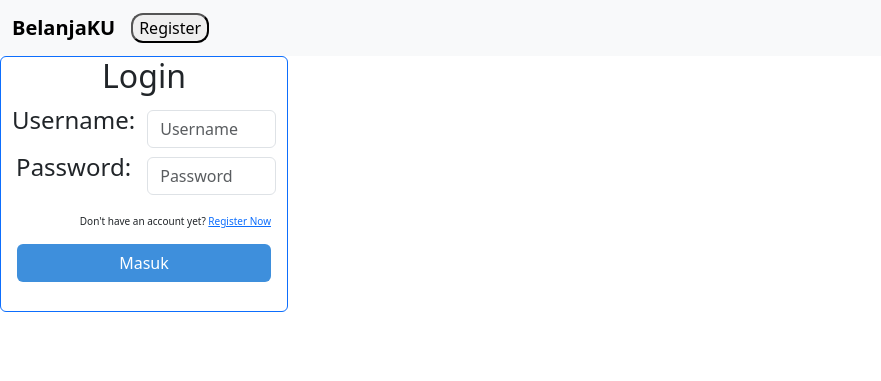
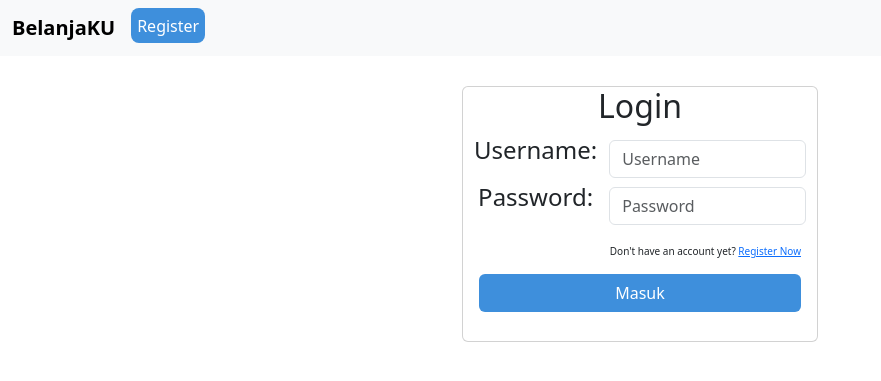
Before and after one commit to bangjai123/BelanjaKU, a Django app: page /login/ in a window 1280 px wide. Shown: the top 381 px of the page, without its empty margins (0-881 px from the left). Run offline with Django 4.2, Linux system fonts and the light colour scheme.

Commit message:
baru login

```diff
--- a/main/templates/login.html
+++ b/main/templates/login.html
@@ -15,7 +15,7 @@
         <ul class="navbar-nav">
           <li class="nav-item">
             <a href="{% url 'main:register' %}">
-                <button style="border-radius: 12px;">
+                <button  style= "color: rgb(255, 255, 255);margin-bottom: 5px;background-color: rgb(62, 143, 220);width: 100%; border-radius: 8px;border: none;height: 35px;">
                     Register
                 </button>
             </a>
@@ -24,7 +24,14 @@
       </div>
     </div>
 </nav>
-<div class="card border-primary mb-3" style="max-width: 18rem;">
+<div class="container" style="margin-top: 30px;">
+    <div class="row">
+        <div class="col-4">
+            <div class="card" style="border: none;">
+            </div>
+        </div>
+        <div class="col-4">
+            <div class="card">
                 <div class = "login">
 
                     <h2 style="text-align: center;">Login</h>
@@ -56,7 +63,8 @@
                         {% endfor %}
                     </ul>
                     {% endif %}
-
+                </div>
+            </div>
     </div>
 </div>
 
```
Lines whose indentation alone changed are shown as unchanged.
